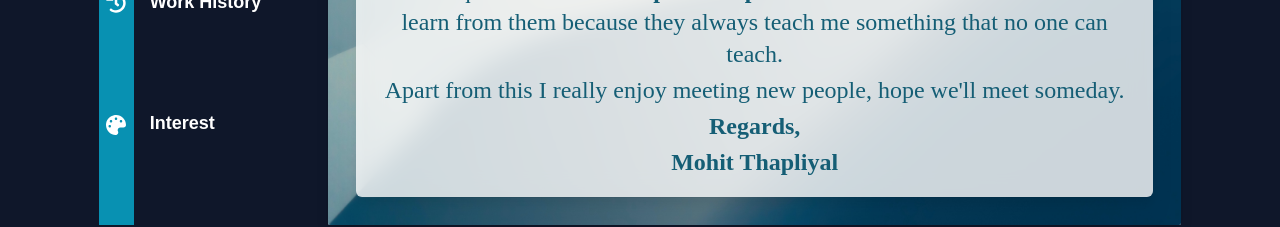
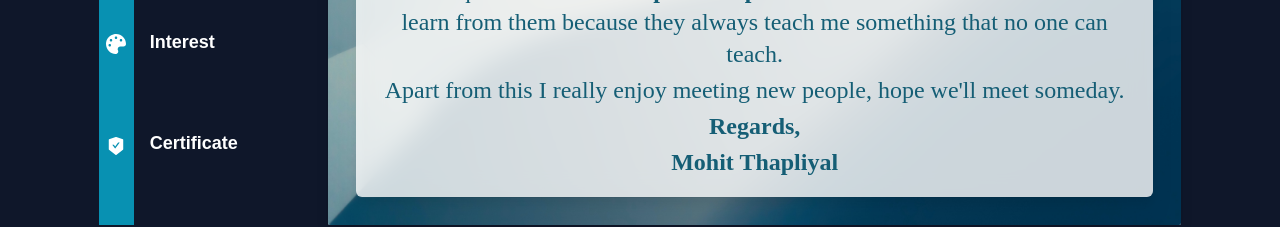
Before and after one commit to Mohit-Thapliyal/My-Portfolio, a React (Create React App) app: page / in a window 1280 px wide. Shown: the part 1300-1527 px from the top of the page. Built offline with nearby package versions, Linux system fonts and the light colour scheme.

Commit message:
Add Certification Section

```diff
--- a/package.json
+++ b/package.json
@@ -8,6 +8,7 @@
     "@testing-library/react": "^13.3.0",
     "@testing-library/user-event": "^13.5.0",
     "autoprefixer": "^10.4.8",
+    "express": "^4.18.2",
     "postcss": "^8.4.16",
     "react": "^18.2.0",
     "react-dom": "^18.2.0",
--- a/src/components/About/About.jsx
+++ b/src/components/About/About.jsx
@@ -1,12 +1,14 @@
 import React, { useState } from "react";
 import { FaUserGraduate, FaPalette, FaHistory } from "react-icons/fa";
 import {BsFillFileEarmarkPersonFill} from 'react-icons/bs'
+import {AiFillSafetyCertificate} from "react-icons/ai"
 
 import Education from "./Education/Education";
 import Hobby from "./Hobby/Hobby";
 import Work from "./Work/Work";
 import Modal from "../UI/Modal";
 import AboutMe from "./AboutMe/AboutMe";
+import Certification from "./Certification/Certification";
 
 const aboutList = [
   {
@@ -28,6 +30,11 @@ const aboutList = [
     id: "l4",
     title: "Interest",
     number: 4,
+  },
+  {
+    id: "l5",
+    title: "Certificate",
+    number: 5,
   },
 ];
 
@@ -99,6 +106,14 @@ const About = () => {
             >
               <FaPalette />
             </li>
+            <li
+              onClick={() => {
+                setSectionNumber(5);
+              }}
+              className="cursor-pointer text-white text-sm md:text-lg lg:text-xl font-bold pt-3 -ml-6 lg:-ml-7"
+            >
+              <AiFillSafetyCertificate />
+            </li>
           </ul>
           <ul className="flex justify-evenly flex-col w-full select-none">
             {aboutList.map((element) => (
@@ -124,6 +139,7 @@ const About = () => {
           {sectionNumber === 2 && <Education />}
           {sectionNumber === 3 && <Work />}
           {sectionNumber === 4 && <Hobby onShowModal={showModalHandler} />}
+          {sectionNumber === 5 && <Certification />}
         </div>
       </div>
     </>
--- /dev/null
+++ b/src/components/About/Certification/Certification.jsx
@@ -0,0 +1,48 @@
+import React from "react";
+import CertificationItem from "./CertificationItem";
+
+const certificateDetails = [
+  {
+    id: "cert1",
+    certificate: "Web Development Bootcamp",
+    institution: "Udemy",
+    instructor: "Dr. Angela Yu",
+    date: "APR 2021",
+    link: "https://www.udemy.com/certificate/UC-ca1fa17f-30ec-4581-a9f3-08930a7a0a0c/"
+  },
+  {
+    id: "cert2",
+    certificate: "React - The Complete Guide",
+    institution: "Udemy",
+    instructor: "Maximilian Schwarzmüller",
+    date: "SEP 2022",
+    link: "https://www.udemy.com/certificate/UC-ad72c371-c738-48c3-a2cd-b70359f92072/"
+  },
+  {
+    id: "cert3",
+    certificate: "BVICAM Hackathon",
+    institution: "Bharati Vidyapeeth University",
+    instructor: "",
+    date: "JUL 2021",
+    link: "https://drive.google.com/file/d/12L_hYjWcmm4P29ASHqJQ6TkKNAkOUbfY/view"
+  }
+];
+
+const Certification = () => {
+  return (
+    <ul className=" grid md:grid-cols-2 gap-10 lg:px-12 py-5 lg:py-10 px-3">
+      {certificateDetails.map((certificateDetail) => (
+        <CertificationItem
+          key={certificateDetail.id}
+          certificate={certificateDetail.certificate}l
+          institution={certificateDetail.institution}
+          instructor={certificateDetail.instructor}
+          date={certificateDetail.date}
+          link={certificateDetail.link}
+        />
+      ))}
+    </ul>
+  );
+};
+
+export default Certification;
--- /dev/null
+++ b/src/components/About/Certification/CertificationItem.jsx
@@ -0,0 +1,23 @@
+import React from "react";
+
+const CertificationItem = (props) => {
+  return (
+    <>
+      <li className="font-nunito cursor-default flex text-left bg-white p-3 lg:px-8 lg:py-6 shadow-lg rounded-lg lg:hover:scale-105 duration-200">
+        <div className="font-quicksand flex flex-col justify-between gap-5">
+          <div className="flex flex-col">
+            <h1 className=" text-xl font-bold text-cyan-800">{props.certificate}</h1>
+            <div className="flex items-center gap-5">
+              <span className="text-lg font-semibold text-cyan-700">{props.institution}</span>
+              <span className="font-semibold text-rose-600">{props.instructor}</span>
+            </div>
+            <div className="text-sm font-semibold text-slate-600">{props.date}</div>
+          </div>
+          <a className="w-fit px-10 text-white text-sm rounded-sm py-1 font-bold bg-rose-500" href={props.link} target="certificate">Link</a>
+        </div>
+      </li>
+    </>
+  );
+};
+
+export default CertificationItem;
```
Also changed, not shown: server.js (added, +12 -0 lines), 1 other file (tests, documents, lock files or other folders).
